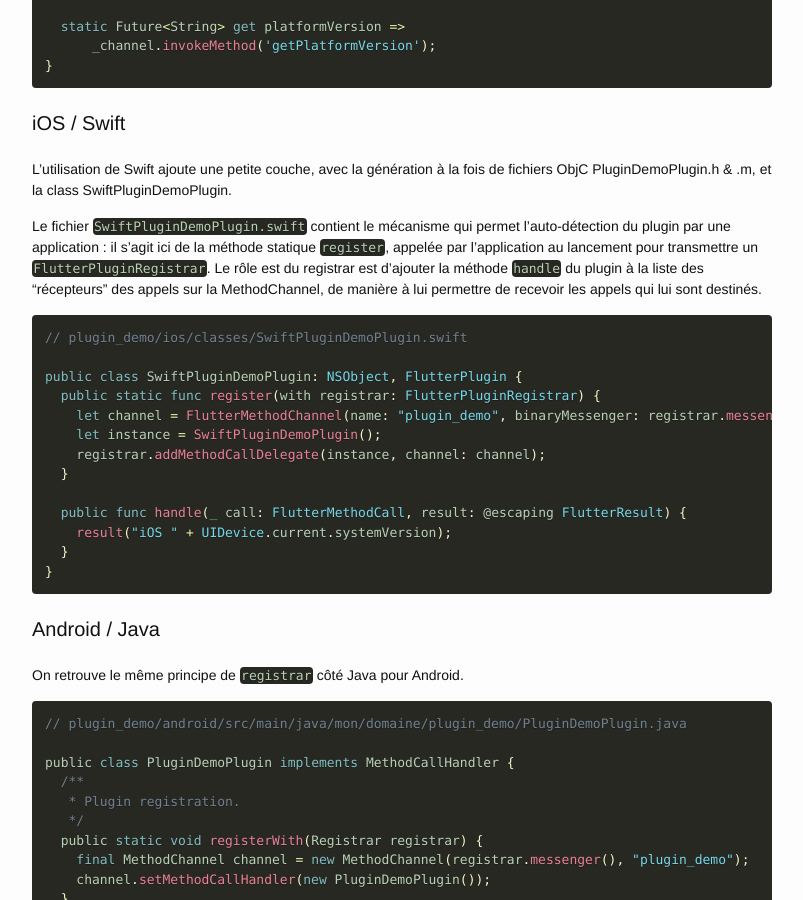
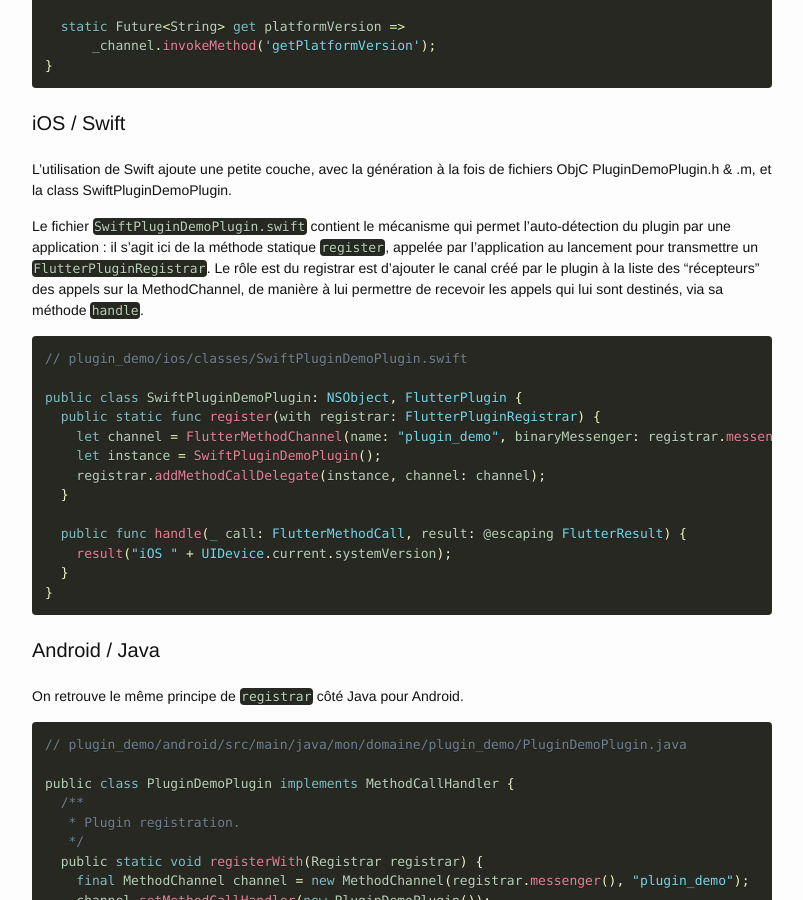
Before and after one commit to rxlabz/rxlabz.github.io, a Jekyll site: the page built from _posts/2017-06-13-sytody-flutter-natif-plugins3.md, in a window 1280 px wide and 900 px high, scrolled down 2585 px. Shown: the whole window, without its empty margins (238-1041 px from the left). Built offline with Jekyll 4.4.1, drawn with Linux system fonts in a browser that asks for light colours; comment, search, counter and statistics services are not loaded.

Commit message:
update flutter_plugin3

````diff
--- a/_posts/2017-06-13-sytody-flutter-natif-plugins3.md
+++ b/_posts/2017-06-13-sytody-flutter-natif-plugins3.md
@@ -111,8 +111,9 @@ L'utilisation de Swift ajoute une petite couche, avec la génération à la fois
 
 Le fichier `SwiftPluginDemoPlugin.swift` contient le mécanisme qui permet l'auto-détection du plugin par une application :
  il s'agit ici de la méthode statique `register`, appelée par l'application au lancement
- pour transmettre un `FlutterPluginRegistrar`. Le rôle est du registrar est d'ajouter la méthode `handle` du plugin
- à la liste des "récepteurs" des appels sur la MethodChannel, de manière à lui permettre de recevoir les appels qui lui sont destinés.
+ pour transmettre un `FlutterPluginRegistrar`. Le rôle est du registrar est d'ajouter le canal créé par le plugin
+ à la liste des "récepteurs" des appels sur la MethodChannel, de manière à lui permettre de recevoir les appels qui lui sont destinés,
+ via sa méthode `handle`.
 
 ```swift
 // plugin_demo/ios/classes/SwiftPluginDemoPlugin.swift
````
